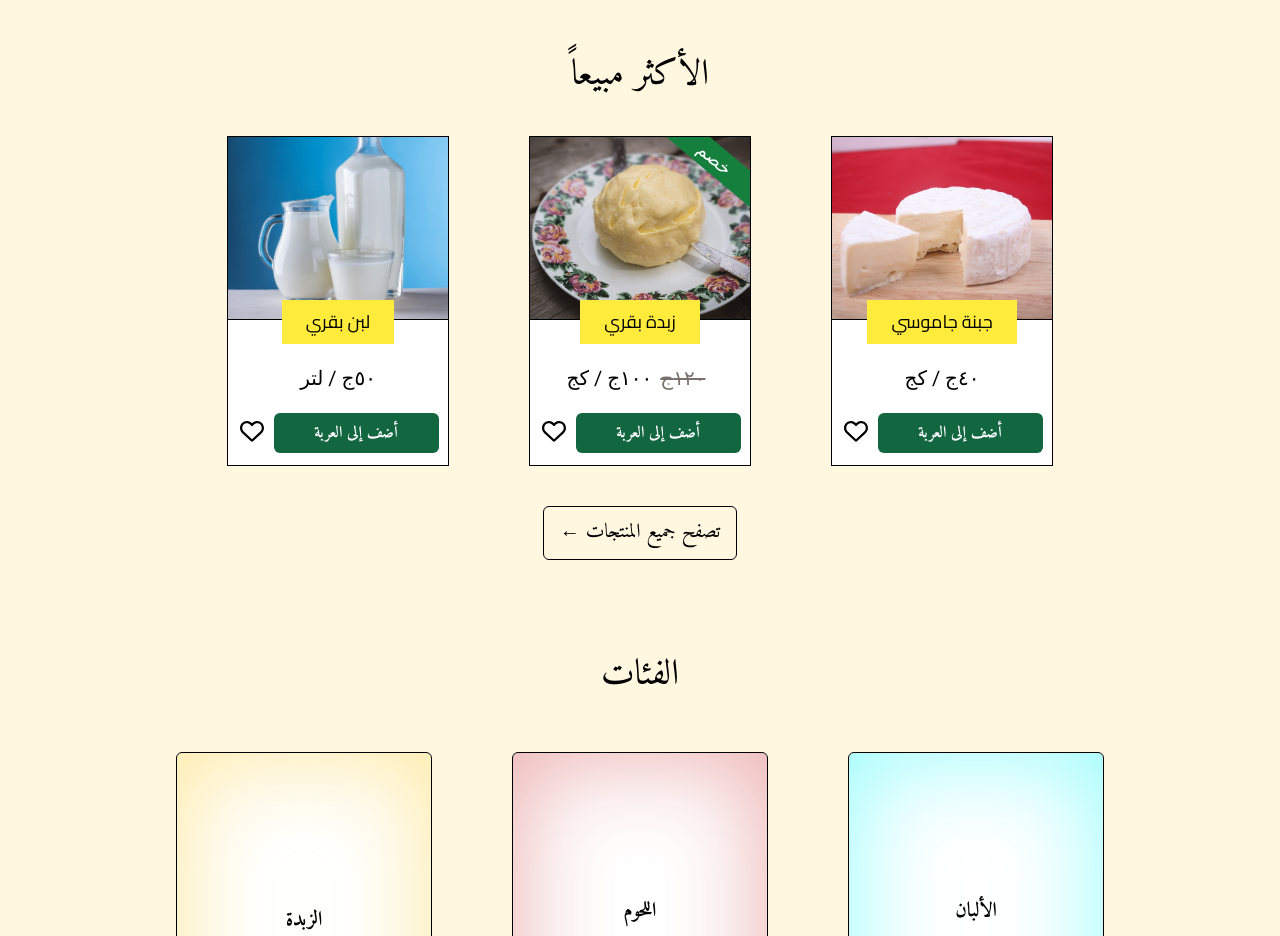
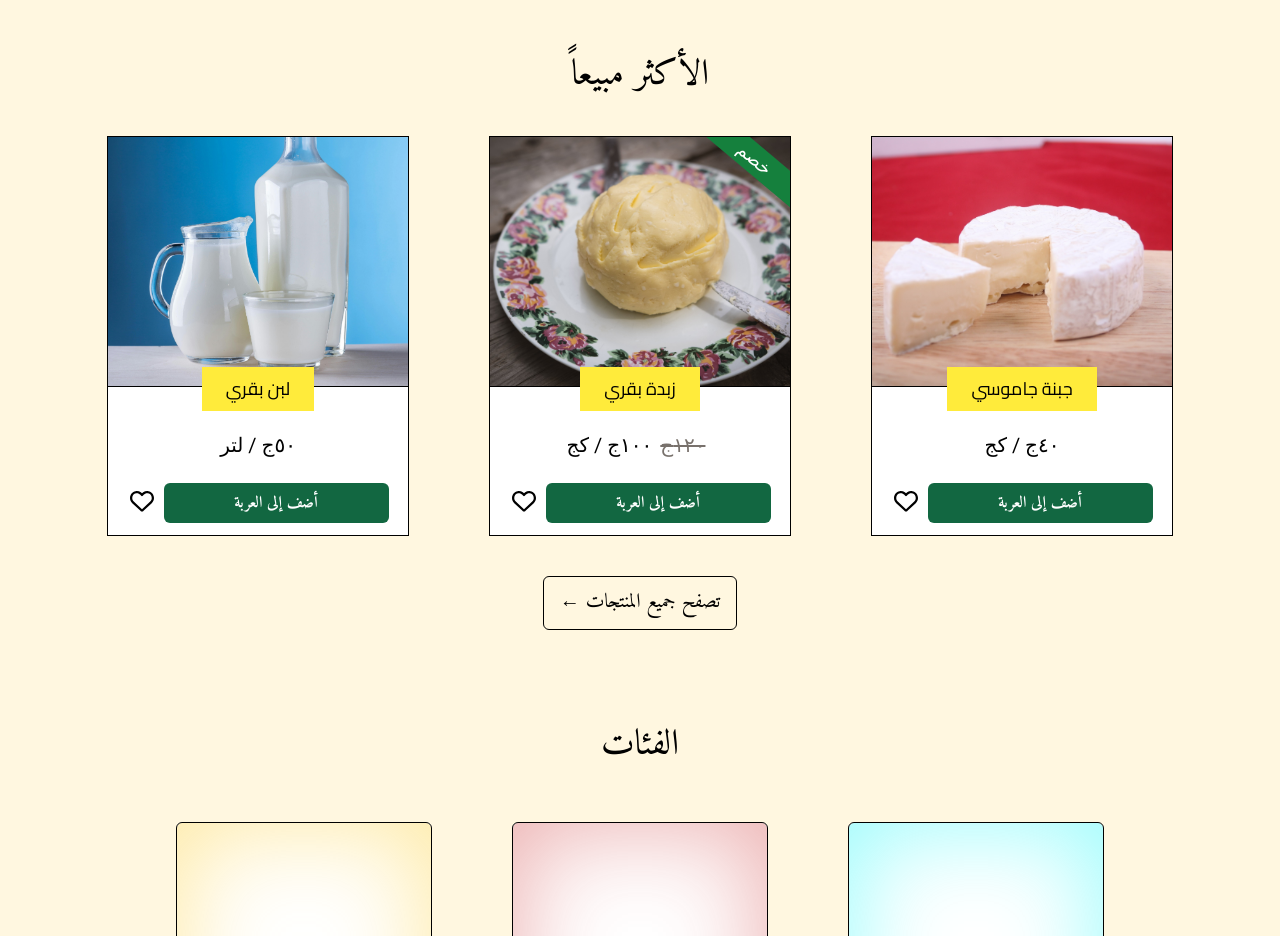
Before and after one commit to MohamedAdelMohamedMetwaley/qetmeer_farm, a Next.js app: page / in a window 1280 px wide. Shown: the part 840-1776 px from the top of the page. Built offline with nearby package versions, Linux system fonts and the light colour scheme.

Commit message:
fix styling of product card

```diff
--- a/app/_components/FeaturedProductsSlider.js
+++ b/app/_components/FeaturedProductsSlider.js
@@ -24,7 +24,12 @@ function FeaturedProductsSlider() {
         <div ref={emblaRef} className="embla__viewport">
           <div className="embla__container gap-5 md:gap-10 lg:gap-20">
             {topThreeProducts.map((product) => (
-              <ProductCard product={product} key={product.name} />
+              <ProductCard
+                containerHeight="h-[290px] md:h-[330px] lg:h-[400px]"
+                imageWidth="w-[195px] md:w-[220px] lg:w-[300px]"
+                product={product}
+                key={product.name}
+              />
             ))}
           </div>
         </div>
--- a/app/_components/ProductCard.js
+++ b/app/_components/ProductCard.js
@@ -8,14 +8,16 @@ function numToArabic(number) {
 }
 const filled = false;
 
-function ProductCard({ product }) {
+function ProductCard({ containerHeight, imageWidth, product }) {
   const { name, image, price, discount, measuringUnit } = product;
 
   return (
-    // <div className="relative h-[290px] md:h-[330px] lg:h-[400px] border border-black flex flex-col items-center bg-white embla__slide">
-    //   <div className="border-b relative overflow-clip border-black aspect-[6/5] w-[195px] md:w-[220px] lg:w-[300px]">
-    <div className="relative h-[290px] lg:h-[330px] border border-black flex flex-col items-center bg-white embla__slide">
-      <div className="border-b relative overflow-clip border-black aspect-[6/5] w-[195px] lg:w-[220px]">
+    <div
+      className={`relative border border-black flex flex-col items-center bg-white embla__slide ${containerHeight}`}
+    >
+      <div
+        className={`border-b relative overflow-clip border-black aspect-[6/5] ${imageWidth}`}
+      >
         <Image
           src={image}
           fill
--- a/app/_components/ProductsSlider.js
+++ b/app/_components/ProductsSlider.js
@@ -27,7 +27,7 @@ function ProductsSlider({ category = "all" }) {
 
   return (
     <div className="w-full">
-      <h2 className="text-4xl font-bold mb-2">{category}</h2>
+      <h2 className="text-4xl font-bold mb-3">{category}</h2>
       <hr className="w-11/12 sm:w-4/5 border-stone-500" />
       <section className={`embla flex w-full mb-7 lg:mb-10 mt-6`} dir="rtl">
         <div ref={emblaRef} className="embla__viewport">
@@ -35,7 +35,12 @@ function ProductsSlider({ category = "all" }) {
             {products.map(
               (product) =>
                 (isShowingAllProducts || product.category === category) && (
-                  <ProductCard product={product} key={product.name} />
+                  <ProductCard
+                    containerHeight="h-[260px] sm:h-[290px] lg:h-[330px]"
+                    imageWidth={"w-[160px] sm:w-[195px] lg:w-[220px]"}
+                    product={product}
+                    key={product.name}
+                  />
                 )
             )}
           </div>
--- a/app/error.js
+++ b/app/error.js
@@ -10,7 +10,7 @@ export default function Error({ error, reset }) {
         className="inline-block bg-primary text-WHITE px-6 py-3 text-lg"
         onClick={reset}
       >
-        حاول مجددا
+        حاول مجدداً
       </button>
     </main>
   );
--- a/app/layout.js
+++ b/app/layout.js
@@ -8,18 +8,21 @@ const amiri = Amiri({
   subsets: ["arabic"],
   weight: ["400", "700"],
   variable: "--amiri-font",
+  display: "swap",
 });
 
 const cairo = Cairo({
   subsets: ["arabic"],
   weight: ["400", "500", "700"],
   variable: "--cairo-font",
+  display: "swap",
 });
 
 const roboto = Roboto({
   subsets: ["latin"],
   weight: ["400", "500", "700"],
   variable: "--roboto-font",
+  display: "swap",
 });
 
 export const metadata = {
```
